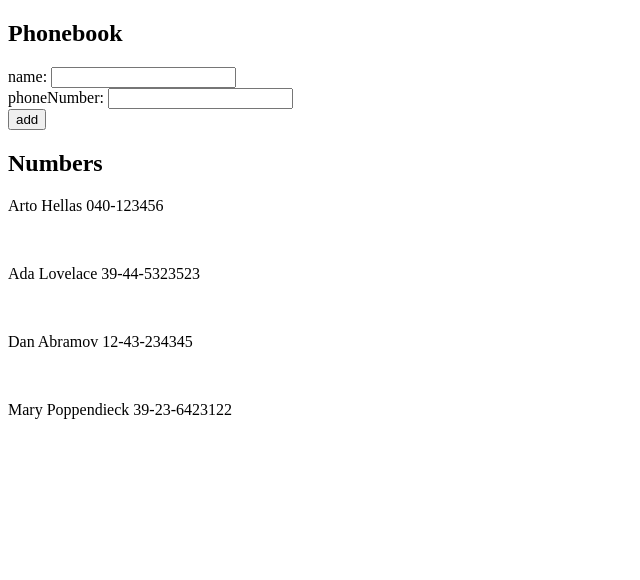
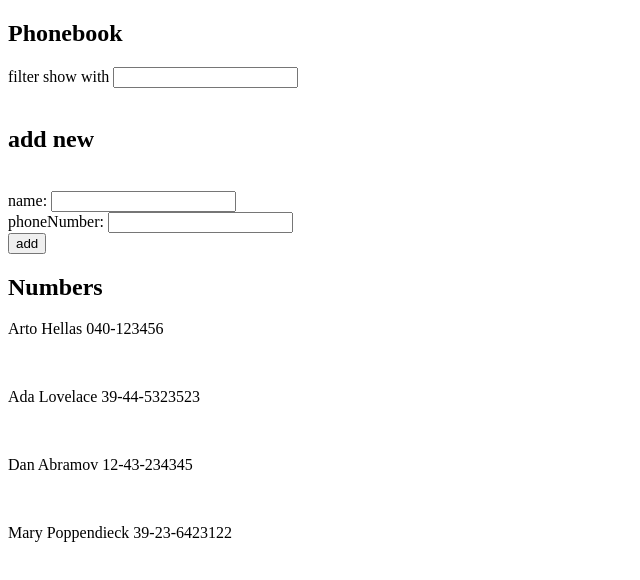
Before and after one commit to omar1024/fullstack-open-2020, a React (Create React App) app in the folder part2/phonebook/: page / in a window 1280 px wide. Shown: the top 580 px of the page, without its empty margins (0-640 px from the left). Built offline with nearby package versions, Linux system fonts and the light colour scheme; data requests are answered from the project's data file.

Commit message:
2.9 done

```diff
--- a/part2/phonebook/src/App.js
+++ b/part2/phonebook/src/App.js
@@ -8,6 +8,8 @@ const App = () => {
   const [persons, setPersons] = useState([]);
   const [newName, setNewName] = useState("");
   const [newNumber, setNewNumber] = useState("");
+  const [search, setSearch] = useState("");
+  const [filerPerson, setFilterPerson] = useState(persons)
 
 useEffect(()=>{
   axios.get("http://localhost:3001/persons")
@@ -16,8 +18,11 @@ useEffect(()=>{
   })
 },[])
 
-  const personsList = persons.map(person => {
+  const personsList = search.trim() === "" ? persons.map(person => {
     return <Person key={person.id} name={person.name}  phoneNumber={person.number}/>;
+  }) : filerPerson.map(person => {
+    return <Person key={person.id} name={person.name}  phoneNumber={person.number}/>;
+
   });
 
   const handleChange = event => {
@@ -26,7 +31,11 @@ useEffect(()=>{
   const handleChanger = event => {
     setNewNumber(event.target.value);
   };
-
+  const searchFilter = event => {
+    setSearch(event.target.value);
+    setFilterPerson(persons.filter((person) =>
+    (person.name.toLowerCase().indexOf(event.target.value.toLowerCase()) !== -1)))
+  };
   const handleSubmit = event => {
     event.preventDefault();
 
@@ -44,6 +53,13 @@ useEffect(()=>{
   return (
     <div>
       <h2>Phonebook</h2>
+      <div>
+          filter show with{" "}
+          <input onChange={event => searchFilter(event)} value={search} />
+        </div>
+        <br/>
+        <h2>add new</h2>
+        <br/>
       <form onSubmit={event => handleSubmit(event)}>
         <div>
           name:{" "}
```
